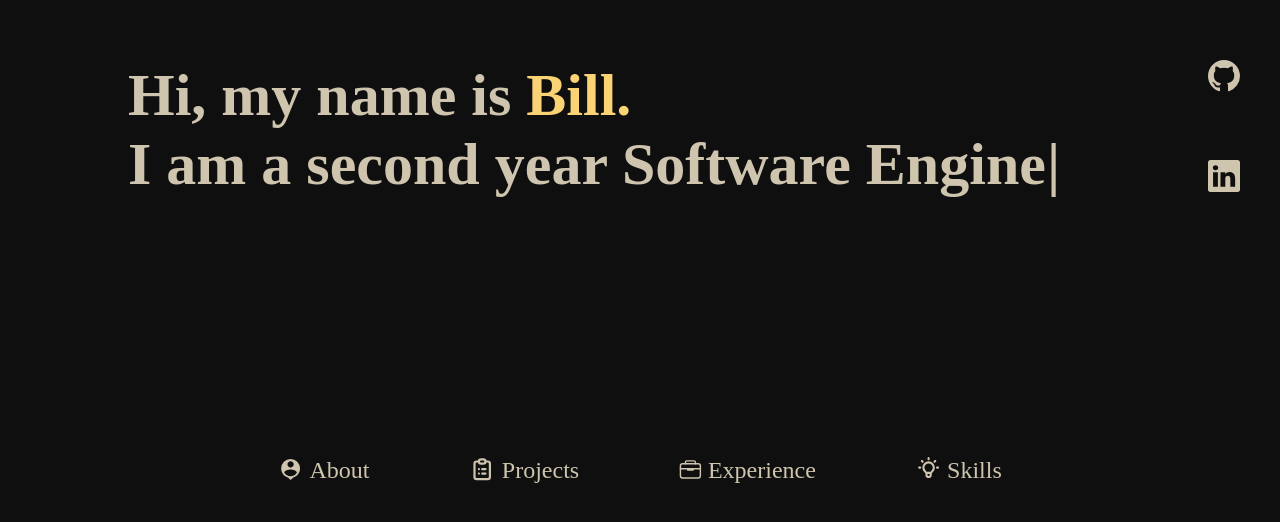
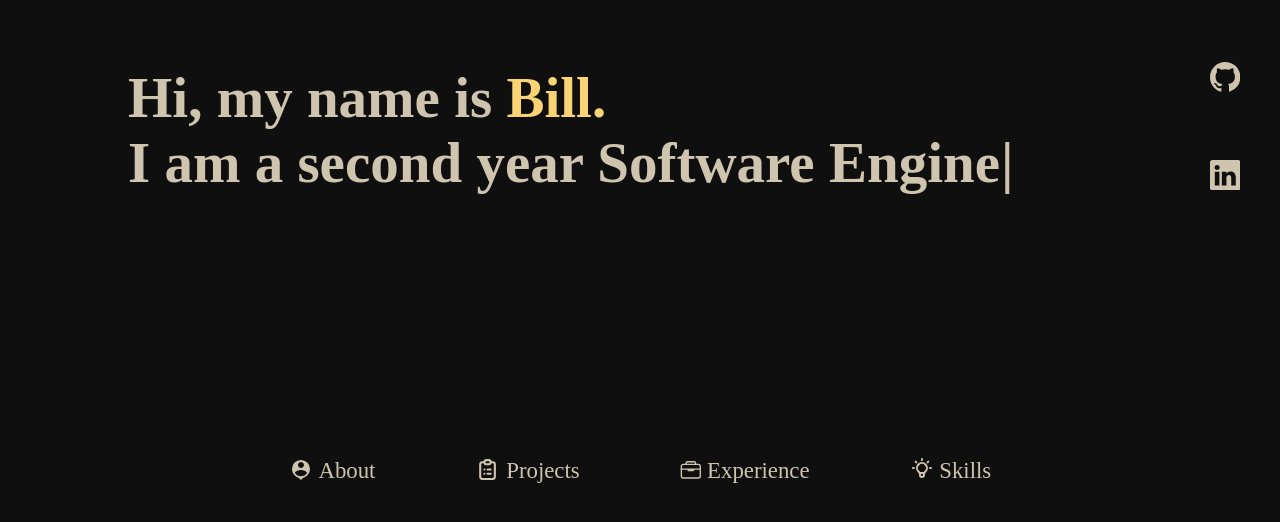
Before and after one commit to billwonggg/bill-wong-portfolio, a React (Create React App) app: page / in a window 1280 px wide. Shown: the part 270-792 px from the top of the page. Built offline with nearby package versions, Linux system fonts and the light colour scheme.

Commit message:
update breakpoints and font sizes

```diff
--- a/src/styles/constants.scss
+++ b/src/styles/constants.scss
@@ -1,9 +1,9 @@
 // Screen breakpoints
-$xs: 400px;
-$sm: 576px;
-$md: 768px;
-$lg: 992px;
-$xl: 1200px;
+$xs: 0px;
+$sm: 600px;
+$md: 900px;
+$lg: 1200px;
+$xl: 1600px;
 
 // Page dimensions
 $inner-max-width: 800px;
@@ -16,10 +16,9 @@ $text-color-primary: rgb(207, 197, 175);
 $text-color-primary-hover: rgb(249, 211, 116);
 
 $root-font-size: (
-  null: 15px,
-  $xs: 16px,
-  $sm: 17px,
-  $md: 18px,
+  $xs: 15px,
+  $sm: 16px,
+  $md: 17px,
   $lg: 19px,
-  $xl: 20px,
+  $xl: 21px,
 );
```
